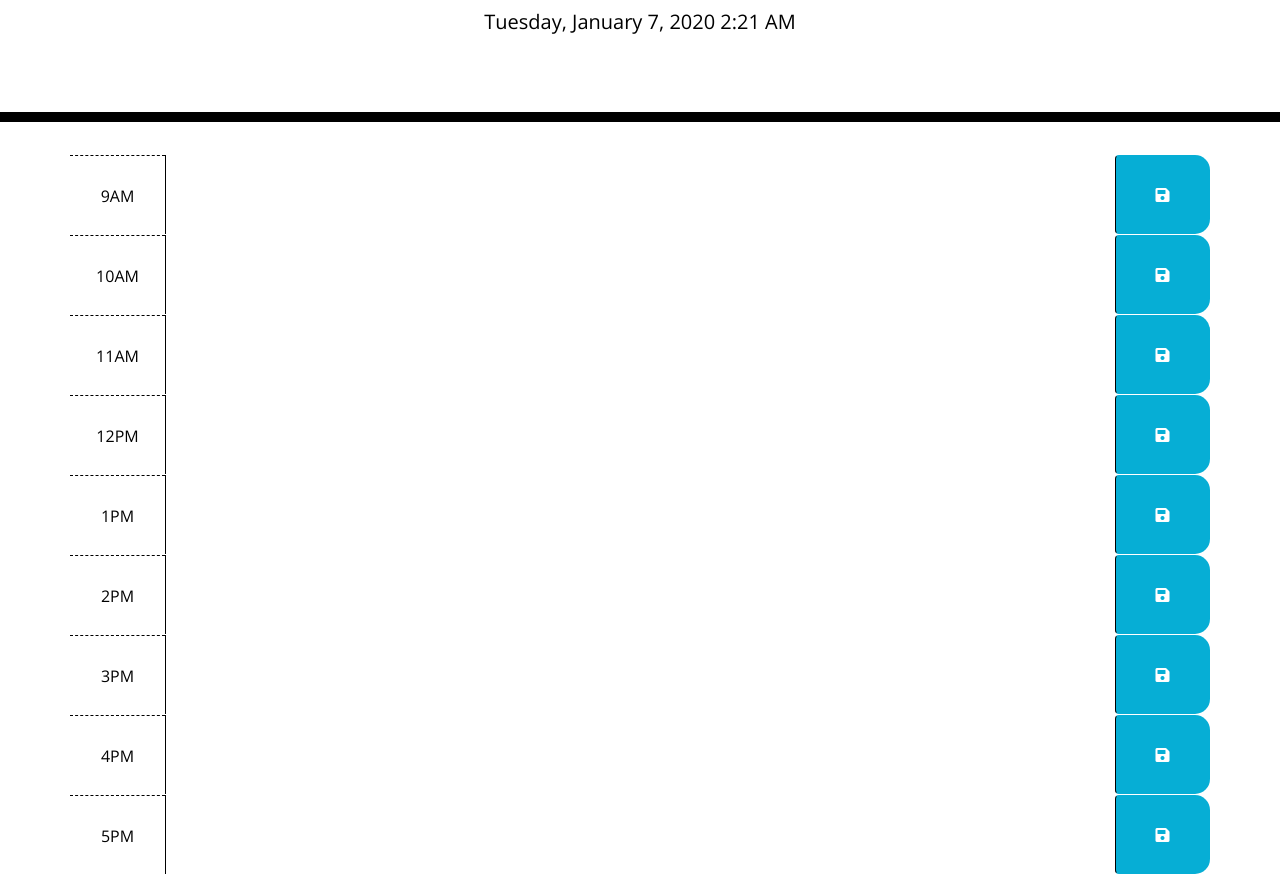
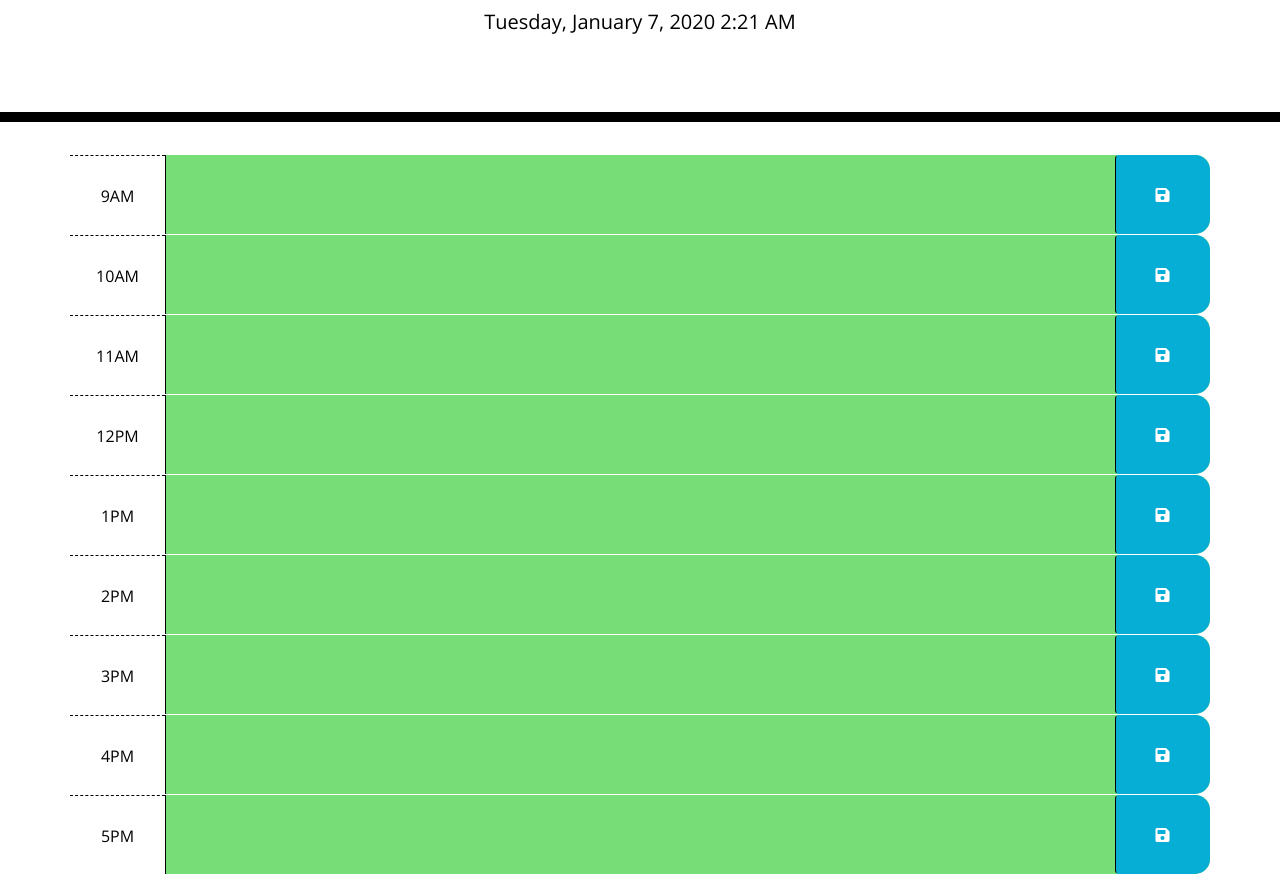
Before and after one commit to Riaconianni/Day-Planner, a plain HTML site: page index.html in a window 1280 px wide. Shown: the part 182-1056 px from the top of the page. Drawn offline with nearby package versions, Linux system fonts and the light colour scheme.

Commit message:
added function for time blocks and local storage

```diff
--- a/assets/script.js
+++ b/assets/script.js
@@ -1,11 +1,37 @@
 // variable for the current day
 var currentDay = document.querySelector("#currentDay");
-// variable to make buttons save to local storage
-// var saveBtn = document.querySelectorAll(button);
-// // variable to make the hourly plans save
-// var hourlyPlans = localStorage.getItem(".plans");
 
 // Add current day with moment.js to <p class="currentDay">
 $(currentDay).text(moment().format('LLLL'));
-console.log(currentDay);
-// Create function to save hourly plans to local storage
+
+function hourUpdater() {
+  var currentHour = moment().hours();
+  $(".time-block").each(function(){
+    var blockHour = parseInt($(this).attr("id").split("-")[1])
+    if (blockHour < currentHour) {
+      $(this).addClass("past")
+    }
+    else if (blockHour === currentHour) {
+      $(this).removeClass("past")
+      $(this).addClass("present")
+    }
+    else {
+      $(this).removeClass("past")
+      $(this).removeClass("present")
+      $(this).addClass("future")
+    }
+  })
+}
+hourUpdater();
+
+$(".saveBtn").on("click", function() {
+  var value = $(this).siblings(".description").val();
+  var time = $(this).parent().attr("id");
+  localStorage.setItem(time, value);
+});
+
+for (var i = 9; i < 18; i++) {
+  var className = "#hour-"+i+" .description";
+  var time = "hour-" + i
+  $(className).val(localStorage.getItem(time));
+};
--- a/index.html
+++ b/index.html
@@ -62,7 +62,7 @@
         </textarea>
         <button class="btn saveBtn col-md-1"><i class="fas fa-save"></i></button>
       </div>
-      <div id="hour-1" class="row time-block">
+      <div id="hour-13" class="row time-block">
         <div class="col-md-1 hour">
           1PM
         </div>
@@ -70,7 +70,7 @@
         </textarea>
         <button class="btn saveBtn col-md-1"><i class="fas fa-save"></i></button>
       </div>
-      <div id="hour-2" class="row time-block">
+      <div id="hour-14" class="row time-block">
         <div class="col-md-1 hour">
           2PM
         </div>
@@ -78,7 +78,7 @@
         </textarea>
         <button class="btn saveBtn col-md-1"><i class="fas fa-save"></i></button>
       </div>
-      <div id="hour-3" class="row time-block">
+      <div id="hour-15" class="row time-block">
         <div class="col-md-1 hour">
           3PM
         </div>
@@ -86,7 +86,7 @@
         </textarea>
         <button class="btn saveBtn col-md-1"><i class="fas fa-save"></i></button>
       </div>
-      <div id="hour-4" class="row time-block">
+      <div id="hour-16" class="row time-block">
         <div class="col-md-1 hour">
           4PM
         </div>
@@ -94,7 +94,7 @@
         </textarea>
         <button class="btn saveBtn col-md-1"><i class="fas fa-save"></i></button>
       </div>
-      <div id="hour-5" class="row time-block">
+      <div id="hour-17" class="row time-block">
         <div class="col-md-1 hour">
           5PM
         </div>
```
